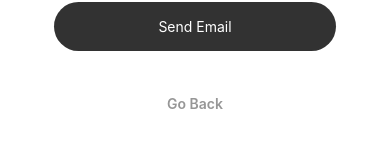
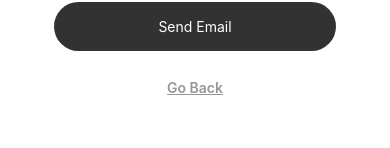
Before and after one commit to ErenElagz/Atlas, a React Native app: screen /ForgotPassword in a window 390 px wide. Shown: the part 206-354 px from the top of the page. Built offline with nearby package versions, Linux system fonts and the light colour scheme.

Commit message:
login screens updated

```diff
--- a/App.js
+++ b/App.js
@@ -95,6 +95,6 @@ const styles = StyleSheet.create({
     },
     text: {
         color: "#969696",
-        fontWeight: "600"
+        fontWeight: "600",
     }
 });
--- a/src/screens/Login/ForgotPassword.js
+++ b/src/screens/Login/ForgotPassword.js
@@ -3,7 +3,6 @@ import {
     View,
     StyleSheet,
     Text,
-    Image,
     Dimensions,
     Pressable,
     TextInput
@@ -33,20 +32,18 @@ export default function ForgotPassword() {
                         <Text style={styles.text2}>Send Email</Text>
                     </Pressable>
                 </View>
-
-                <View>
                 <Text
                     style={{
                         fontSize: 14,
                         fontWeight: "600",
                         textAlign: "center",
-                            marginTop: 24,
-                            color: "#969696"
+                        marginTop: 8,
+                        color: "#969696",
+                        textDecorationLine: "underline"
                     }}
                 >
                     Go Back
                 </Text>
-                </View>
             </View>
         </View>
     );
--- a/src/screens/Login/SignIn.js
+++ b/src/screens/Login/SignIn.js
@@ -21,7 +21,7 @@ export default function SignIn() {
             </View>
 
             <View>
-                <View style={{ paddingHorizontal: 32, marginTop: 32,gap:8 }}>
+                <View style={{ paddingHorizontal: 32, marginTop: 32, gap: 8 }}>
                     <TextInput
                         placeholder="E-mail"
                         style={styles.input}
@@ -66,7 +66,8 @@ export default function SignIn() {
                             fontWeight: "600",
                             textAlign: "center",
                             marginTop: 24,
-                            color: "#969696"
+                            color: "#969696",
+                            textDecorationLine: "underline"
                         }}
                     >
                         Create an Account? Sign Up
@@ -184,6 +185,6 @@ const styles = StyleSheet.create({
         fontSize: 14,
         paddingVertical: 14,
         paddingHorizontal: 20,
-        borderRadius: 12,
+        borderRadius: 12
     }
 });
--- a/src/screens/Login/SignUp.js
+++ b/src/screens/Login/SignUp.js
@@ -76,7 +76,8 @@ export default function SignUp() {
                             fontWeight: "600",
                             textAlign: "center",
                             marginTop: 24,
-                            color: "#969696"
+                            color: "#969696",
+                            textDecorationLine: "underline"
                         }}
                     >
                         Have an account? Sign In
```
Lines whose indentation alone changed are shown as unchanged.
